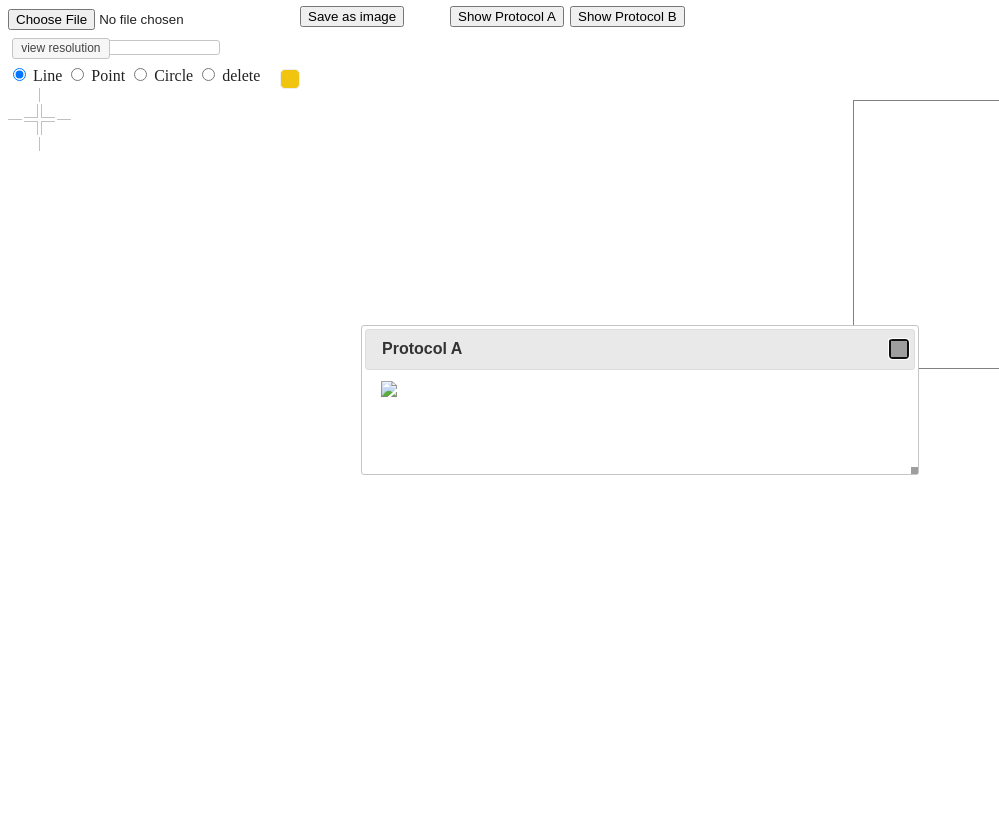
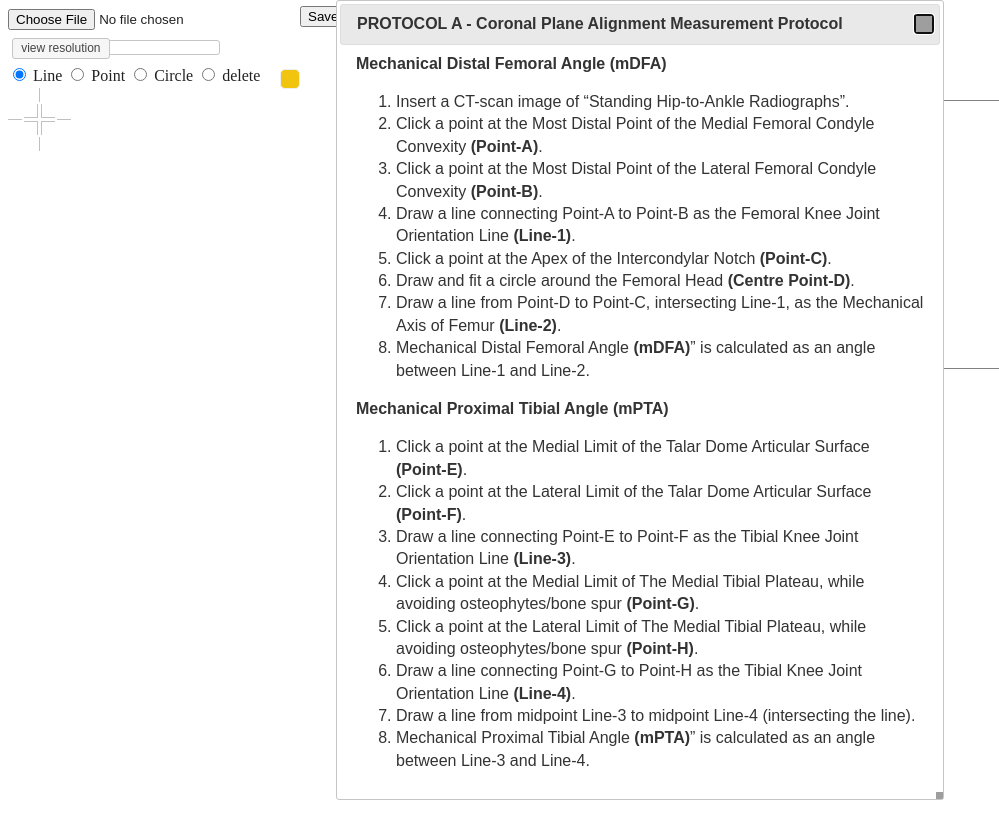
Before and after one commit to dodydharma/angle-estimator, a website: page index.html in a window 1280 px wide. Shown: the whole page, without its empty margins (0-999 px from the left). Drawn offline with nearby package versions, Linux system fonts and the light colour scheme; grey boxes are pictures that could not be loaded.

Commit message:
protocol

```diff
--- a/index.html
+++ b/index.html
@@ -67,8 +67,50 @@
 
   </div>
   <div id="container"></div>
-  <div id="protocolA" title="Protocol A" ><img src="docs/protocol-a.png" width="500"/></div>
-  <div id="protocolB" title="Protocol B"><img src="docs/protocol-b.png" width="500"/></div>
+  <div id="protocolA" title="PROTOCOL A - Coronal Plane Alignment Measurement Protocol" >
+    <b>Mechanical Distal Femoral Angle (mDFA)</b>
+    <ol>
+      <li>Insert a CT-scan image of “Standing Hip-to-Ankle Radiographs”.</li>
+      <li>Click a point at the Most Distal Point of the Medial Femoral Condyle Convexity <strong>(Point-A)</strong>.</li>
+      <li>Click a point at the Most Distal Point of the Lateral Femoral Condyle Convexity <strong>(Point-B)</strong>.</li>
+      <li>Draw a line connecting Point-A to Point-B as the Femoral Knee Joint Orientation Line <strong>(Line-1)</strong>.</li>
+      <li>Click a point at the Apex of the Intercondylar Notch <strong>(Point-C)</strong>.</li>
+      <li>Draw and fit a circle around the Femoral Head <strong>(Centre Point-D)</strong>.</li>
+      <li>Draw a line from Point-D to Point-C, intersecting Line-1, as the Mechanical Axis of Femur <strong>(Line-2)</strong>.</li>
+      <li>Mechanical Distal Femoral Angle <strong>(mDFA)</strong>” is calculated as an angle between Line-1 and Line-2.</li>
+    </ol>
+
+    <b>Mechanical Proximal Tibial Angle (mPTA)</b>
+    <ol>
+      <li>Click a point at the Medial Limit of the Talar Dome Articular Surface <strong>(Point-E)</strong>.</li>
+      <li>Click a point at the Lateral Limit of the Talar Dome Articular Surface <strong>(Point-F)</strong>.</li>
+      <li>Draw a line connecting Point-E to Point-F as the Tibial Knee Joint Orientation Line <strong>(Line-3)</strong>.</li>
+      <li>Click a point at the Medial Limit of The Medial Tibial Plateau, while avoiding osteophytes/bone spur <strong>(Point-G)</strong>.</li>
+      <li>Click a point at the Lateral Limit of The Medial Tibial Plateau, while avoiding osteophytes/bone spur <strong>(Point-H)</strong>.</li>
+      <li>Draw a line connecting Point-G to Point-H as the Tibial Knee Joint Orientation Line <strong>(Line-4)</strong>.</li>
+      <li>Draw a line from midpoint Line-3 to midpoint Line-4 (intersecting the line). </li>
+      <li>Mechanical Proximal Tibial Angle <strong>(mPTA)</strong>” is calculated as an angle between Line-3 and Line-4.</li>
+    </ol>
+
+  </div>
+  <div id="protocolB" title="PROTOCOL B - Posterior Tibial Slope Measurement Protocol.">
+    <ol>
+      <li>Insert a CT-scan image of “Knee-to-Ankle (Lower Leg) Radiographs”. </li>
+      <li> Click a point at the Anterior Limit of the Concavity of the Medial Tibial Plateau, while avoiding osteophytes/bone spur<strong>(Point-A)</strong>. </li>
+      <li> Click a point at the Posterior Limit of the Concavity of the Medial Tibial Plateau, while avoiding osteophytes/bone spur <strong>(Point-B)</strong>.</li>
+      <li> Draw a line from Point-A to Point-B as the Knee Joint Orientation Line (Line-1).</li>
+      <li> Draw and fit a circle at Just Proximal to the Distal Tibial Metaphyseal Flare, so that simultaneously tangent to the anterior and posterior outer cortices <strong>(Centre Point-C)</strong>.</li>
+      <li> Draw and fit a circle at Just Distal to the Tibial Tuberosity, so that simultaneously tangent to the anterior and posterior outer cortices <strong>(Centre Point-D)</strong>.</li>
+      <li> Draw a line from Point-C to Line-1, intersecting Point-D as the Central Anatomical Axis (Line-2).</li>
+      <li> Anatomical Posterior Proximal Tibial Angle (aPPTA) is calculated as an acute angle between Line-1 and Line-2. Also, Posterior Tibial Slope (PTS)” can be obtained by<strong> [PTS = 90° – aPPTA]</strong>.</li>
+      <li> Click a point at the Anterior Limit of the Concavity of the Tibial Plafond <strong>(Point-E)</strong>.</li>
+      <li> Click a point at the Posterior Limit of the Concavity of the Tibial Plafond <strong>(Point-F)</strong>.</li>
+      <li> Draw a line from Point-E to Point-F<strong> (Line-3)</strong>.</li>
+      <li> Draw and fit a circle at Just Proximal to Mid-Tibial Length, so that simultaneously tangent to the anterior and posterior outer cortices <strong>(Centre Point-G)</strong>.</li>
+      <li> Draw a line from Point-G to Line-1, intersecting Point-D as the Proximal Anatomical Axis <strong>(Line-4)</strong>.</li>
+      <li> Anatomical Posterior Proximal Tibial Angle to the Proximal Anatomical Axis <strong>(paPPTA)</strong>” is calculated as an acute angle between Line-1 and Line-4. Also, the Posterior Tibial Slope II (paPTS) can be obtained by <strong>[paPTS = 90° – paPPTA]</strong>.</li>
+    </ol>
+  </div>
 
   <div id="preview" class="ui-widget-content"></div>
   <script src="js/app.js"></script>
--- a/js/app.js
+++ b/js/app.js
@@ -28,10 +28,10 @@ let currentLabel;
 let mouseCurrentPosition
 
 // Help Protocol information Dialog
-$( "#protocolA" ).dialog({width : 550});
+$( "#protocolA" ).dialog({width : 600});
 $( "#showProtocolA" ).on( "click", function(event) {$( "#protocolA" ).dialog( "open" );event.preventDefault();});
 
-$( "#protocolB" ).dialog({width : 550});
+$( "#protocolB" ).dialog({width : 600});
 {$( "#protocolB" ).dialog( "close" );}
 $( "#showProtocolB" ).on( "click", function(event) {$( "#protocolB" ).dialog( "open" );event.preventDefault();});
 
```
